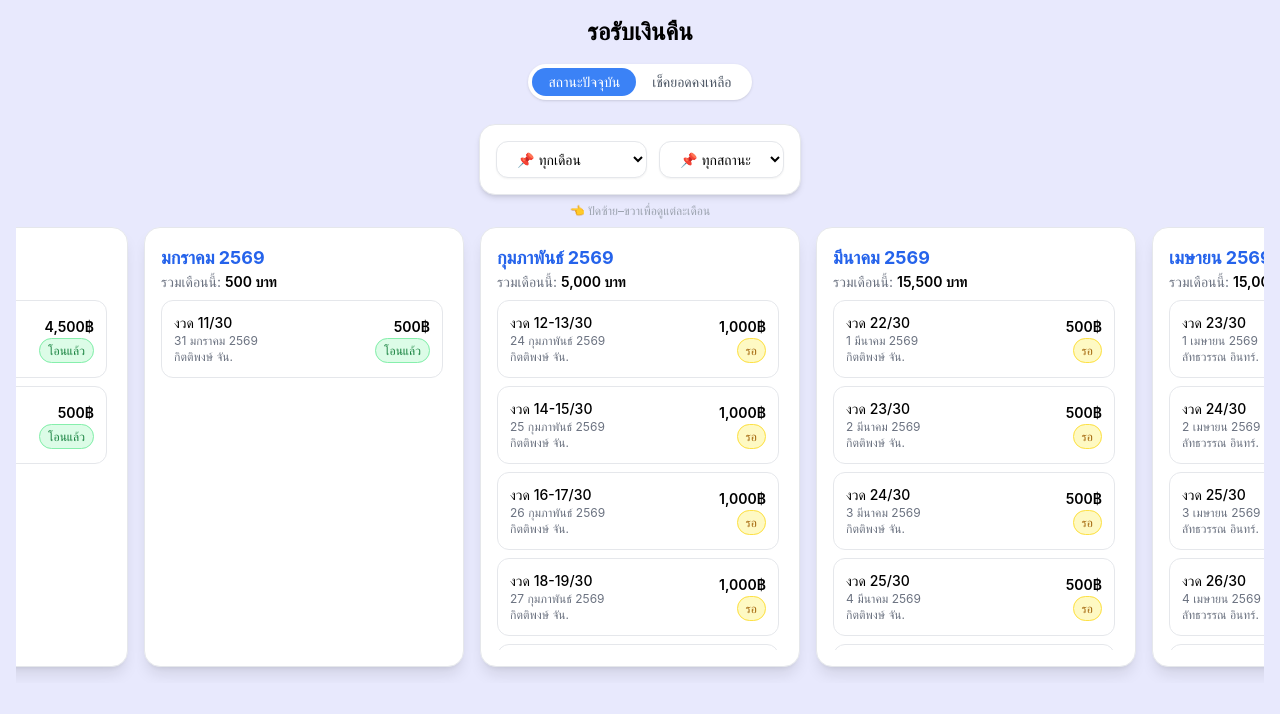
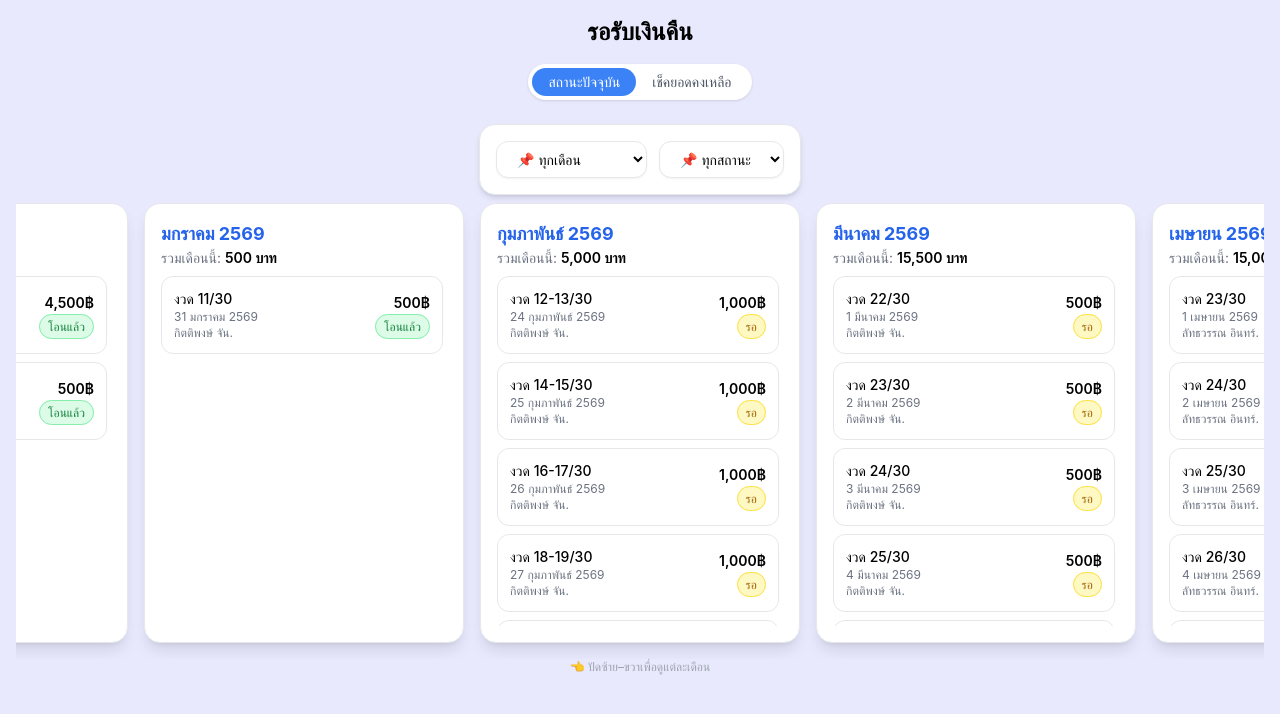
Before and after one commit to KittiArm/ktmyshop, a React (Vite) app: page / in a window 1280 px wide. Shown: the top 714 px of the page. Built offline with nearby package versions, Linux system fonts and the light colour scheme.

Commit message:
Update App.jsx

```diff
--- a/src/App.jsx
+++ b/src/App.jsx
@@ -2234,10 +2234,6 @@ export default function App() {
 
 			{mode === "current" && (
 				<div className="mt-2">
-					<p className="text-center text-xs text-gray-400 mb-2">
-						👈 ปัดซ้าย–ขวาเพื่อดูแต่ละเดือน
-					</p>
-
 					<div className="flex gap-4 overflow-x-auto snap-x snap-mandatory pb-4">
 						{finalData.map((monthItem, index) => (
 							<div
@@ -2292,6 +2288,9 @@ export default function App() {
 							</div>
 						))}
 					</div>
+					<p className="text-center text-xs text-gray-400 mb-t">
+						👈 ปัดซ้าย–ขวาเพื่อดูแต่ละเดือน
+					</p>
 				</div>
 			)}
 		</div>
```
